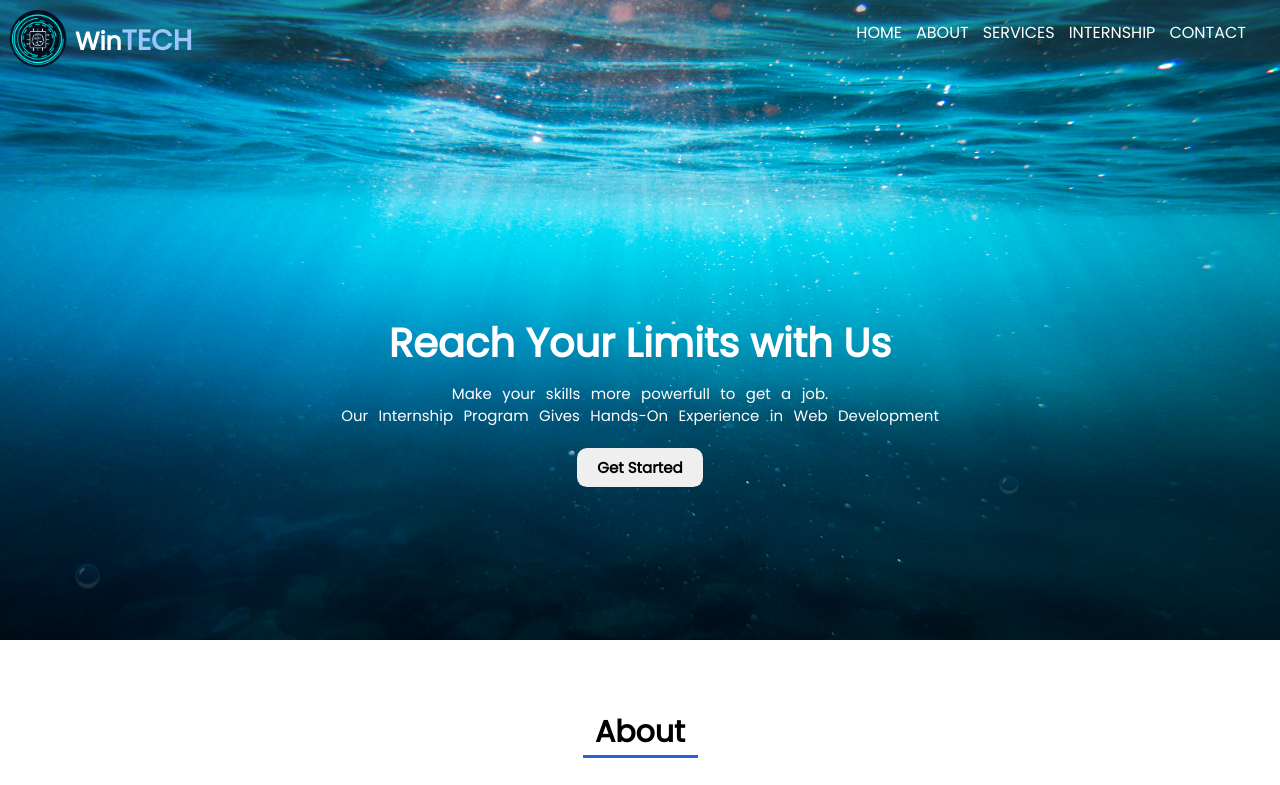
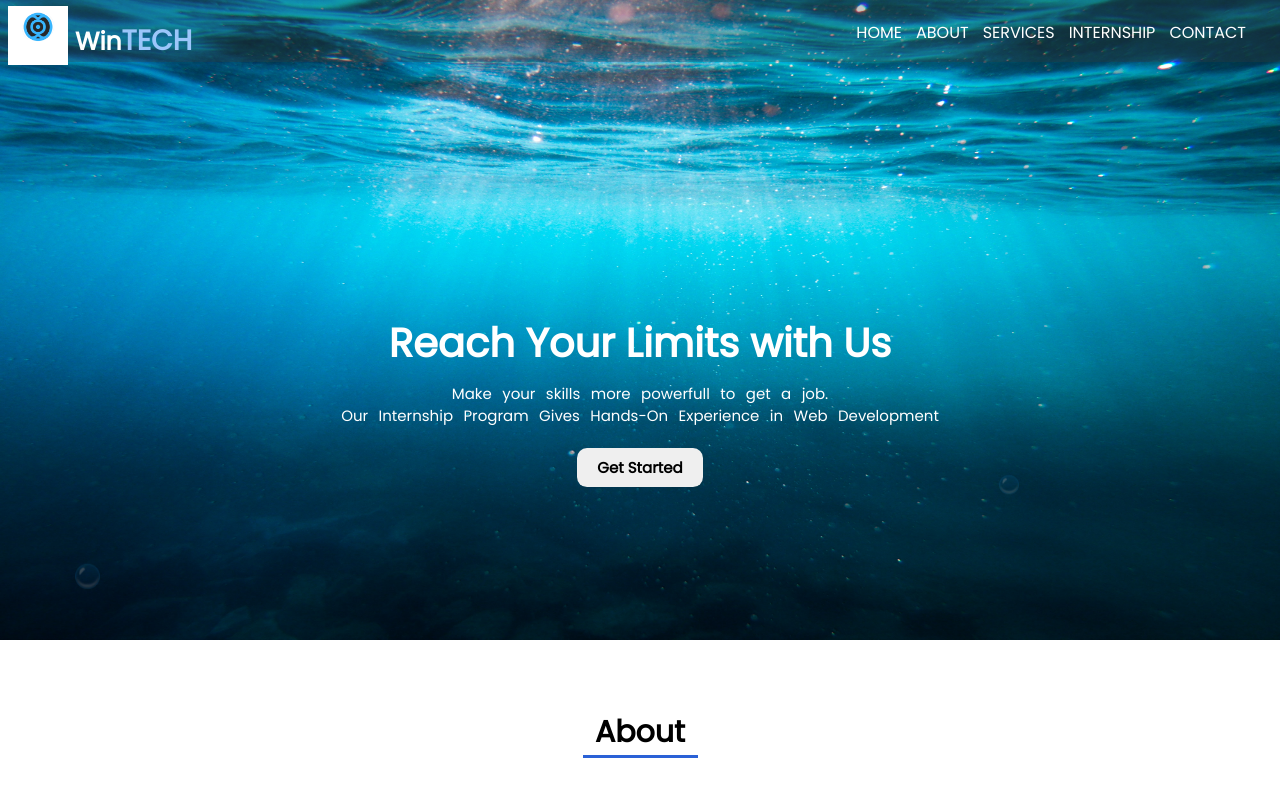
Before and after one commit to WinTECHSolutions/index, a plain HTML site: page index.html in a window 1280 px wide. Shown: the top 785 px of the page. Drawn offline with Linux system fonts and the light colour scheme.

Commit message:
Update index.html

```diff
--- a/index.html
+++ b/index.html
@@ -21,7 +21,7 @@
     <div id="header">
       <div class="nav">
         <div class="logo">
-          <img src="img/Wintech.png" alt="" />
+          <img src="img/newlogo.jpg" alt="" />
           <h2>Win<span>TECH</span></h2>
         </div>
         <div class="nav-bar">
```
